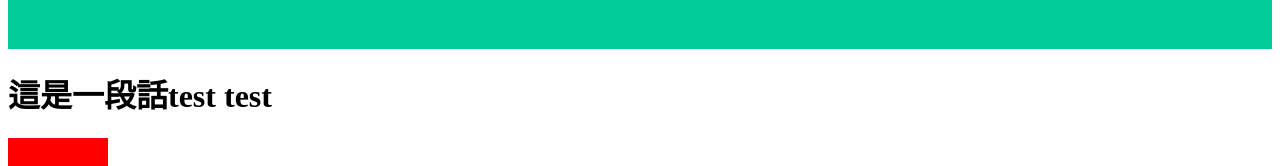
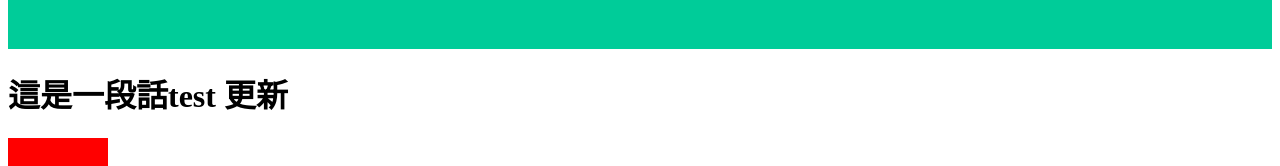
Before and after one commit to fangninglin/Ning, a plain HTML site: page index.html in a window 1280 px wide. Shown: the part 159-325 px from the top of the page. Drawn offline with Linux system fonts and the light colour scheme.

Commit message:
Update 2021-08-14T15:29:42.217Z

```diff
--- a/index.html
+++ b/index.html
@@ -16,7 +16,7 @@
 
 
 <h1>
-  這是一段話test test
+  這是一段話test 更新
 </h1>
 
 <div class="box"></div>
```
